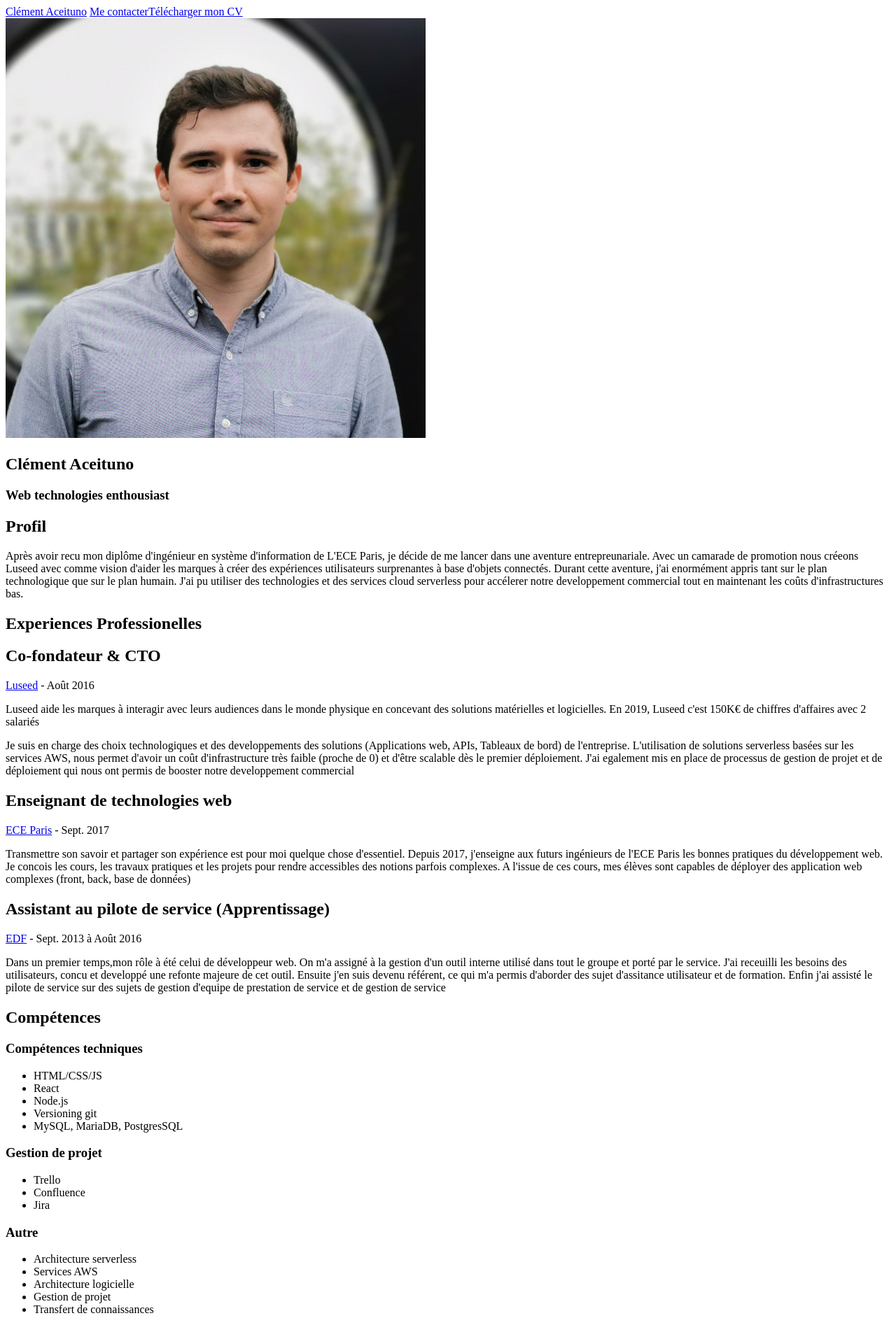
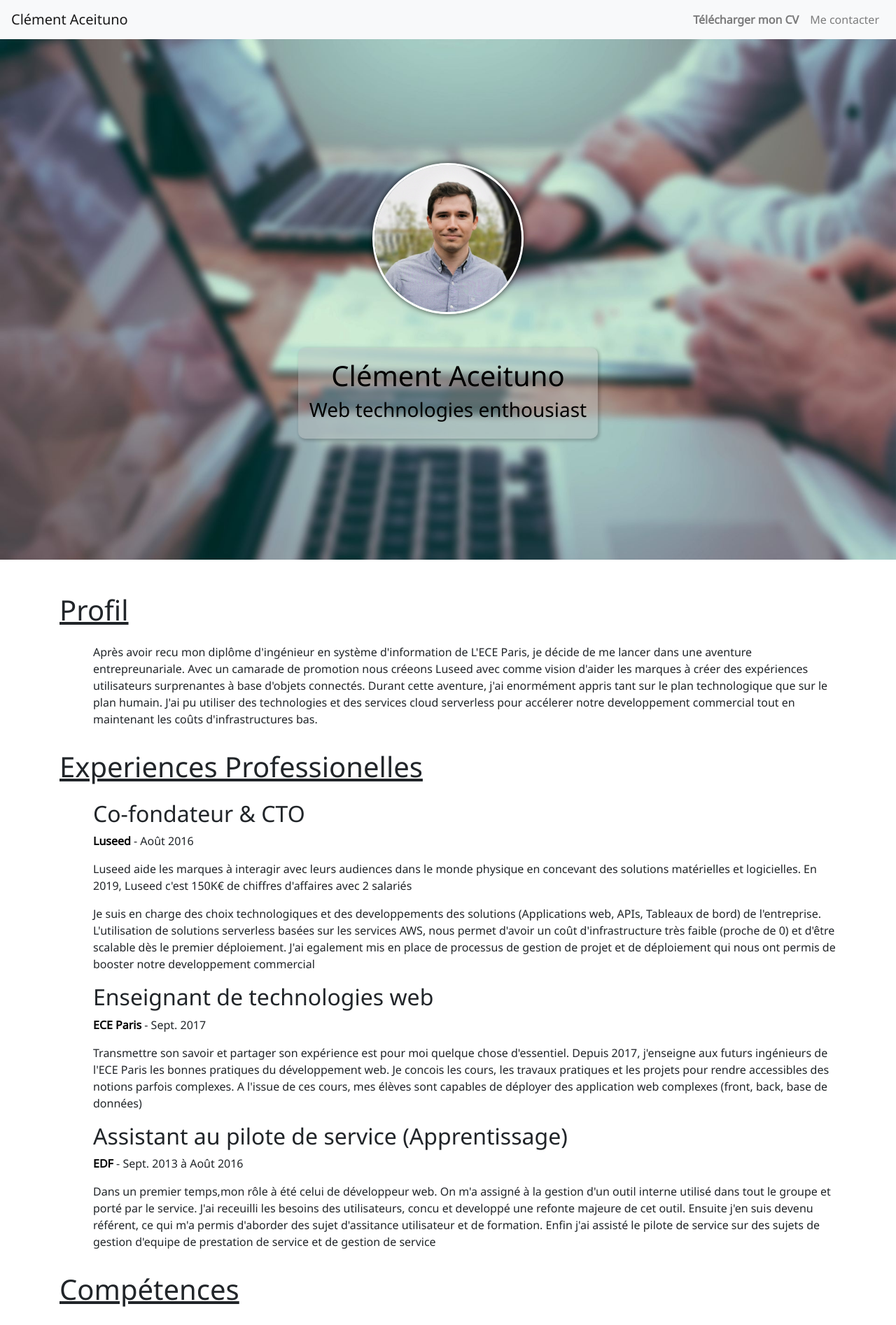
Before and after one commit to clementAC/personnal-website, a Next.js app: page / in a window 1280 px wide. Shown: the top 1894 px of the page at 70% size. Built offline with nearby package versions, Linux system fonts and the light colour scheme.

Commit message:
Add style to resume

```diff
--- /dev/null
+++ b/components/Footer.styles.ts
@@ -0,0 +1,18 @@
+import css from "styled-jsx/css";
+
+export default css`
+  .footerIcons {
+    font-size: x-large;
+  }
+
+  .footerIcons a {
+    margin-left: 0.3rem;
+    margin-right: 0.3rem;
+    height: 24px;
+    line-height: 0;
+  }
+
+  .footerIcons svg {
+    height: 24px;
+  }
+`;
--- a/components/Footer.tsx
+++ b/components/Footer.tsx
@@ -1,15 +1,34 @@
 import React from "react";
+import { FontAwesomeIcon } from "@fortawesome/react-fontawesome";
+import {
+  faLinkedin,
+  faGithubSquare,
+  faTwitter
+} from "@fortawesome/free-brands-svg-icons";
+import footerStyles from "./Footer.styles";
 
 const Footer = () => {
   return (
-    <div>
-      <span>Clément Aceituno</span> -
-      <a href={`${process.env.PUBLIC_URL}/clementAceituno.pdf`} download>
-        Mon CV
-      </a>{" "}
-      - <a href="https://github.com/clementAC">Github</a> -
-      <a href="https://twitter.com/ClementACEITUNO">Twitter</a> -
-      <a href="https://www.linkedin.com/in/clement-aceituno/">Linkedin</a>
+    <div className="container my-4 d-flex justify-content-between align-items-center">
+      <span>Clément Aceituno</span>
+      <div className="d-flex align-items-center">
+        <a href={`${process.env.PUBLIC_URL}/clementAceituno.pdf`} download>
+          Mon CV
+        </a>
+        {" - "}
+        <span className="footerIcons">
+          <a href="https://github.com/clementAC">
+            <FontAwesomeIcon icon={faGithubSquare} />
+          </a>
+          <a href="https://twitter.com/ClementACEITUNO">
+            <FontAwesomeIcon icon={faTwitter} />
+          </a>
+          <a href="https://www.linkedin.com/in/clement-aceituno/">
+            <FontAwesomeIcon icon={faLinkedin} />
+          </a>
+        </span>
+      </div>
+      <style jsx>{footerStyles}</style>
     </div>
   );
 };
--- a/components/Header.tsx
+++ b/components/Header.tsx
@@ -1,16 +1,47 @@
-import React from "react";
+import React, { useState } from "react";
 import Link from "next/link";
+import {
+  Navbar,
+  NavbarBrand,
+  NavbarToggler,
+  Collapse,
+  Nav,
+  NavItem,
+  NavLink
+} from "reactstrap";
 
 const Header = () => {
+  const [isOpen, setIsOpen] = useState(false);
+
+  const toggle = () => setIsOpen(!isOpen);
+
   return (
     <header>
-      <nav>
-        <Link href="/">Clément Aceituno</Link>{" "}
-        <Link href="/contact">Me contacter</Link>
-        <a href="/doc/clementAceituno.pdf" download>
-          Télécharger mon CV
-        </a>
-      </nav>
+      <Navbar color="light" light expand="md" fixed="top">
+        <Link href="/">
+          <NavbarBrand to="/">Clément Aceituno</NavbarBrand>
+        </Link>
+        <NavbarToggler onClick={toggle} />
+        <Collapse isOpen={isOpen} navbar>
+          <Nav className="ml-auto" navbar>
+            <NavItem>
+              <NavLink
+                href={`${process.env.PUBLIC_URL}/clementAceituno.pdf`}
+                download
+              >
+                Télécharger mon CV
+              </NavLink>
+            </NavItem>
+            <NavItem>
+              <Link href="/contact">
+                <NavLink to="/contact" activeClassName="active">
+                  Me contacter
+                </NavLink>
+              </Link>
+            </NavItem>
+          </Nav>
+        </Collapse>
+      </Navbar>
     </header>
   );
 };
--- a/components/Layout.tsx
+++ b/components/Layout.tsx
@@ -11,14 +11,14 @@ const Layout: React.FunctionComponent<Props> = ({
   children,
   title = "Clément Aceituno"
 }) => (
-  <div>
+  <div className="page">
     <Head>
       <title>{title}</title>
       <meta charSet="utf-8" />
       <meta name="viewport" content="initial-scale=1.0, width=device-width" />
     </Head>
     <Header />
-    {children}
+    <main className="main-content">{children}</main>
     <Footer />
   </div>
 );
--- /dev/null
+++ b/pages/_app.js
@@ -0,0 +1,8 @@
+import * as React from "react";
+import "bootstrap/dist/css/bootstrap.min.css";
+import "./global.css";
+
+// This default export is required in a new `pages/_app.js` file.
+export default function MyApp({ Component, pageProps }) {
+  return <Component {...pageProps} />;
+}
--- /dev/null
+++ b/pages/global.css
@@ -0,0 +1,37 @@
+@import url("https://fonts.googleapis.com/css?family=Noto+Sans&display=swap");
+
+* {
+  font-family: "Noto Sans", serif;
+  color: var(--font-color);
+}
+
+.page {
+  min-height: 100vh;
+  display: flex;
+  flex-direction: column;
+}
+
+.main-content {
+  flex-grow: 1;
+}
+
+a:link {
+  color: black;
+  font-weight: bold;
+}
+
+a:visited {
+  color: black;
+  font-weight: bold;
+}
+
+a:hover {
+  color: black;
+  font-weight: bold;
+  text-decoration: none;
+}
+
+a:active {
+  color: black;
+  text-decoration: none;
+}
--- /dev/null
+++ b/pages/index.style.ts
@@ -0,0 +1,44 @@
+import css from "styled-jsx/css";
+
+export default css`
+  .introduction {
+    height: 100vh;
+    padding-top: 60px; /* to avoid superposition with the navbar */
+    background-image: url(/img/bg.jpg);
+    background-position: center center;
+    background-size: cover;
+  }
+
+  .introduction h1,
+  .introduction h3 {
+    color: black;
+  }
+
+  .profilPic {
+    height: calc(100vh / 3.7);
+    border: solid white 3px;
+    box-shadow: 0px 0px 8px 0px rgba(0, 0, 0, 0.75);
+  }
+
+  .introduction-content {
+    background-color: rgba(187, 187, 187, 0.4);
+    border-radius: 10px;
+    box-shadow: 2px 2px 4px 1px rgba(0, 0, 0, 0.2);
+  }
+
+  .resume-content section > h1 {
+    margin-bottom: 1.5rem;
+    margin-top: 2rem;
+    text-decoration: underline;
+  }
+
+  .resume-content article {
+    margin-left: 3rem;
+  }
+
+  @media screen and (max-width: 576px) {
+    .resume-content article {
+      margin-left: 1rem;
+    }
+  }
+`;
--- a/pages/index.tsx
+++ b/pages/index.tsx
@@ -1,17 +1,22 @@
 import * as React from "react";
 import { NextPage } from "next";
 import Layout from "../components/Layout";
+import homeStyle from "./index.style";
 
 const Home: NextPage = () => (
   <Layout title="Clément Aceituno">
-    <section>
-      <img src="/img/profil.jpg" alt="Myself" />
-      <div>
+    <section className="introduction d-flex flex-column align-items-center justify-content-center text-center">
+      <img
+        src="/img/profil.jpg"
+        alt="Myself"
+        className="rounded-circle profilPic"
+      />
+      <div className="introduction-content mt-5 p-3 mx-2">
         <h1>Clément Aceituno</h1>
         <h3>Web technologies enthousiast</h3>
       </div>
     </section>
-    <div>
+    <div className="container resume-content pt-3">
       <section>
         <h1>Profil</h1>
         <article>
@@ -140,6 +145,7 @@ const Home: NextPage = () => (
         </article>
       </section>
     </div>
+    <style jsx>{homeStyle}</style>
   </Layout>
 );
 
```
Also changed, not shown: package.json (+10 -1 lines), public/img/bg.jpg (added), 1 other file (tests, documents, lock files or other folders).
